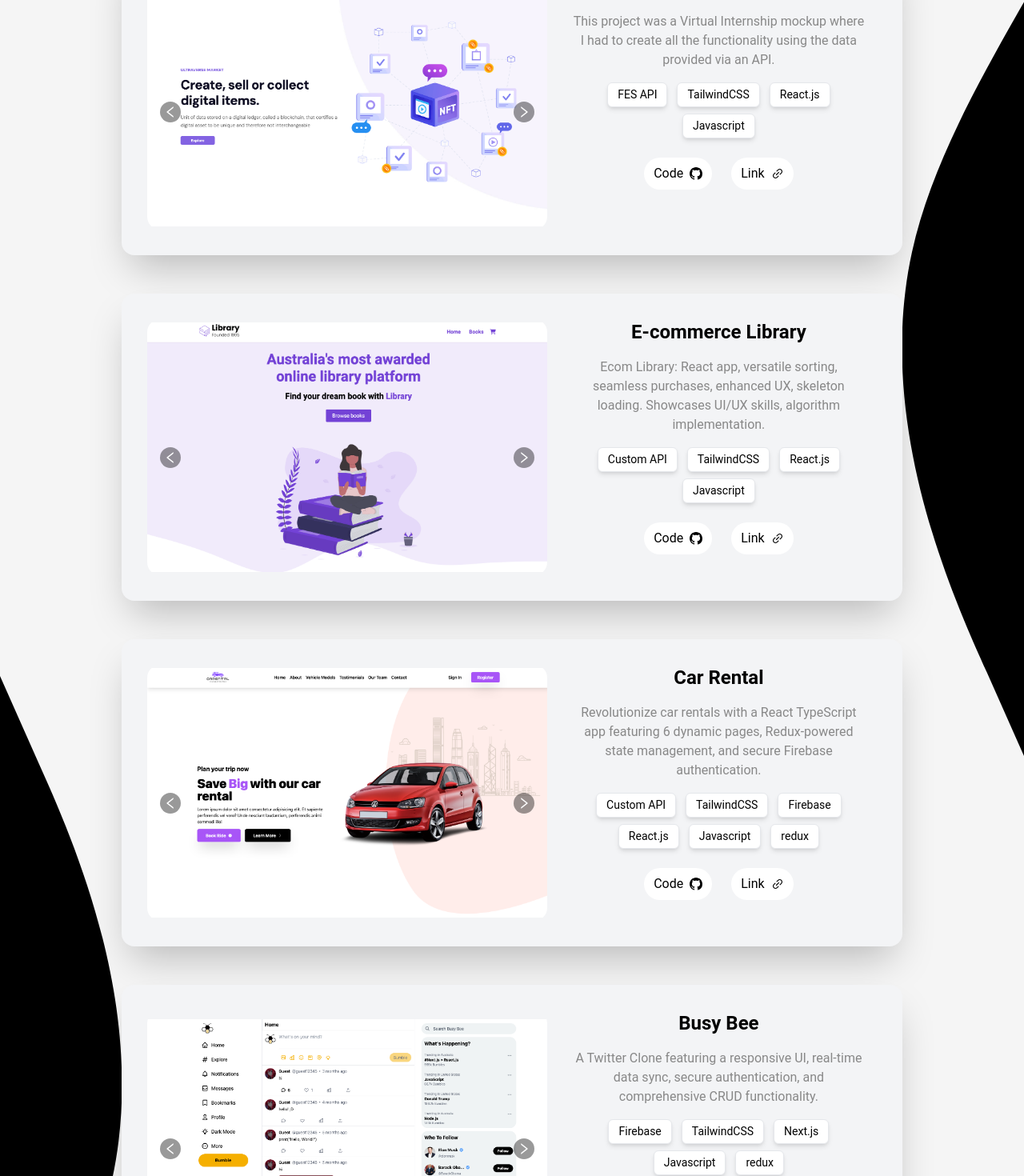
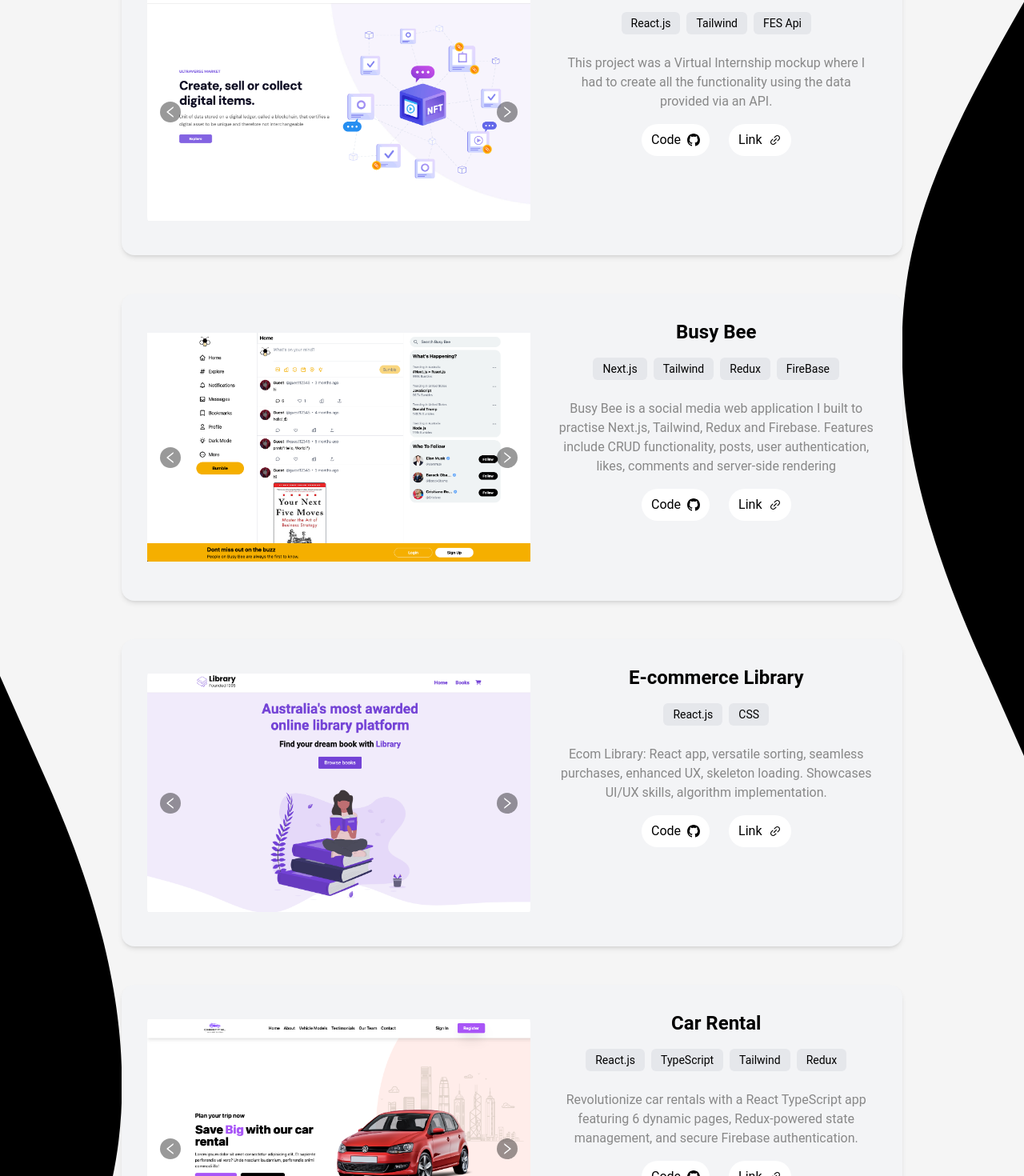
Before and after one commit to Cakinn1/Eportfolio-2023, a React (Create React App) app: page / in a window 1280 px wide. Shown: the part 1877-3347 px from the top of the page at 80% size. Built offline with nearby package versions, Linux system fonts and the light colour scheme.

Commit message:
HTML fixed

```diff
--- a/src/components/AboutMe.tsx
+++ b/src/components/AboutMe.tsx
@@ -17,7 +17,7 @@ export default function AboutMe() {
           }}
         ></div>
       </div>
-      <div className="container  p-[100px] px-[24px] relative" id="about">
+      <div className="container   p-[100px] px-[24px] relative" id="about">
         <div
           className={` min-h-[70vh] bg-gray-100 shadow-lg   rounded-b-lg ${
             projectAnimation ? "animate__about--me" : "opacity-0"
--- a/src/components/Landing.tsx
+++ b/src/components/Landing.tsx
@@ -23,7 +23,7 @@ export default function Landing() {
         </div>
       </div> */}
       <section
-        className="container relative flex items-center p-6"
+        className="container  relative flex items-center p-6"
         id="home"
         style={{ height: `calc(100vh - 84px)` }}
       >
--- a/src/components/Project.tsx
+++ b/src/components/Project.tsx
@@ -15,10 +15,10 @@ export default function Project() {
   const project3Animate = project3View ? "animate__project3" : "";
   const project4Animate = project4View ? "animate__project4" : "";
 const data: ProjectDataProps[] = [
+  // Ultraverse remains the same
   {
     image: ["u1.png", "u2.png", "u3.png", "u4.png"],
-      information:
-        "This project was a Virtual Internship mockup where I had to create all the functionality using the data provided via an API.",
+    information: "This project was a Virtual Internship mockup where I had to create all the functionality using the data provided via an API.",
     links: {
       github: "https://github.com/Cakinn1/Anthony-internship",
       vercel: "https://anthony-internship.vercel.app/",
@@ -26,24 +26,49 @@ export default function Project() {
     projectName: "Ultraverse",
     technologies: [
       {
-          Api: "FES API",
-          css: "TailwindCSS",
+        framework: "React.js",
+        css: "Tailwind",
+        Api: "FES Api",
         fireBase: "",
-          framework: "React.js",
-          javasScript: "Javascript",
+        javasScript: "",
         redux: "",
         typeScript: "",
       },
     ],
-      imageInView: "TBD",
+    imageInView: "ULTRAVERSE",
     refTest: project1,
     projectAnimate: project1Animate,
     projectInView: project1View,
   },
+  // Busy Bee is now the second element
+  {
+    image: ["BUSY_BEE_PHOTO_1.png", "BUSY_BEE_PHOTO_2.png", "BUSY_BEE_PHOTO_3.png", "BUSY_BEE_PHOTO_4.png"],
+    information: "Busy Bee is a social media web application I built to practise Next.js, Tailwind, Redux and Firebase. Features include CRUD functionality, posts, user authentication, likes, comments and server-side rendering",
+    links: {
+      github: "https://github.com/Cakinn1/Busy-Bee",
+      vercel: "https://busy-bee-opal.vercel.app/",
+    },
+    projectName: "Busy Bee",
+    technologies: [
+      {
+        framework: "Next.js",
+        typeScript: "",
+        javasScript: "",
+        css: "Tailwind",
+        redux: "Redux",
+        fireBase: "FireBase",
+        Api: "",
+      },
+    ],
+    imageInView: "BUSY_BEE",
+    refTest: project4,
+    projectAnimate: project4Animate,
+    projectInView: project4View,
+  },
+  // E-commerce Library is now the third element
   {
     image: ["b1.png", "b2.png", "b3.png", "b4.png"],
-      information:
-        "Ecom Library: React app, versatile sorting, seamless purchases, enhanced UX, skeleton loading. Showcases UI/UX skills, algorithm implementation.",
+    information: "Ecom Library: React app, versatile sorting, seamless purchases, enhanced UX, skeleton loading. Showcases UI/UX skills, algorithm implementation.",
     links: {
       github: "https://github.com/Cakinn1/Ecom-Library-React",
       vercel: "https://ecom-library-react-v3.vercel.app/",
@@ -51,25 +76,24 @@ export default function Project() {
     projectName: "E-commerce Library",
     technologies: [
       {
-          Api: "Custom API",
-          css: "TailwindCSS",
+        framework: "React.js",
+        typeScript: "",
+        javasScript: "",
+        css: "CSS",
+        Api: "",
         fireBase: "",
-          framework: "React.js",
-          javasScript: "Javascript",
         redux: "",
-          typeScript: "",
       },
     ],
     imageInView: "LIBRARY",
-
     refTest: project2,
     projectAnimate: project2Animate,
     projectInView: project2View,
   },
+  // Car Rental is now the last element
   {
     image: ["r1.png", "r2.png", "r3.png", "r4.png"],
-      information:
-        "Revolutionize car rentals with a React TypeScript app featuring 6 dynamic pages, Redux-powered state management, and secure Firebase authentication.",
+    information: "Revolutionize car rentals with a React TypeScript app featuring 6 dynamic pages, Redux-powered state management, and secure Firebase authentication.",
     links: {
       github: "https://github.com/Cakinn1/carRental-app",
       vercel: "https://car-rental-app-mu.vercel.app/",
@@ -77,56 +101,27 @@ export default function Project() {
     projectName: "Car Rental",
     technologies: [
       {
-          Api: "Custom API",
-          css: "TailwindCSS",
-          fireBase: "Firebase",
         framework: "React.js",
-          javasScript: "Javascript",
-          redux: "redux",
-          typeScript: "",
+        typeScript: "TypeScript",
+        javasScript: "",
+        css: "Tailwind",
+        redux: "Redux",
+        Api: "",
+        fireBase: "",
       },
     ],
-      imageInView: "ULTRAVERSE",
+    imageInView: "TBD",
     refTest: project3,
     projectAnimate: project3Animate,
     projectInView: project3View,
   },
-    {
-      image: [
-        "BUSY_BEE_PHOTO_1.png",
-        "BUSY_BEE_PHOTO_2.png",
-        "BUSY_BEE_PHOTO_3.png",
-        "BUSY_BEE_PHOTO_4.png",
-      ],
-      information:
-        "A Twitter Clone featuring a responsive UI, real-time data sync, secure authentication, and comprehensive CRUD functionality.",
-      links: {
-        github: "https://github.com/Cakinn1/twitter-clone",
-        vercel: "https://twitter-clone-cakinn1.vercel.app/",
-      },
-      projectName: "Busy Bee",
-      technologies: [
-        {
-          Api: "Firebase",
-          css: "TailwindCSS",
-          fireBase: "",
-          framework: "Next.js",
-          javasScript: "Javascript",
-          redux: "redux",
-          typeScript: "",
-        },
-      ],
-      imageInView: "BUSY_BEE",
-      refTest: project4,
-      projectAnimate: project4Animate,
-      projectInView: project4View,
-    },
 ];
+
 
   return (
     <section className="relative ">
       <section
-        className="container p-[80px] px-[24px] space-y-12"
+        className="container   p-[80px] px-[24px] space-y-12"
         id="projects"
       >
         <div
--- a/src/components/Projects.tsx
+++ b/src/components/Projects.tsx
@@ -27,14 +27,14 @@ export default function Projects({
   }
 
   return (
-    <div className="rounded-2xl space-y-4 md:space-y-0 flex-col md:flex-row flex w-full min-h-2/5 p-8  shadow-2xl gap-x-8 bg-gray-100">
+    <div className="rounded-2xl space-y-4 md:space-y-0 flex-col md:flex-row flex w-full min-h-2/5 p-8  shadow-md gap-x-8 bg-gray-100">
       <div className="relative  h-[320px]  rounded-2xl md:w-[500px] overflow-hidden flex bg-cover object-cover ">
         {imageInView && (
           <>
             {image.map((item, index) => (
               <img
                 key={index}
-                className="object-contain"
+                className="object-contain hover:scale-150 "
                 src={item}
                 style={{
                   transitionDuration: "1s",
@@ -59,24 +59,23 @@ export default function Projects({
         )}
       </div>
 
-      <div className=" md:w-[40%] flex space-y-4  items-center text-center flex-col">
+      <div className="md:w-[46%] flex space-y-4  items-center text-center flex-col">
         <div className="flex gap-x-2">
           <h1 className="font-bold text-2xl">
             <span>{projectName}</span>
           </h1>
         </div>
-        <p className="text-[#888] ">{information}</p>
         {technologies.map((item, index) => (
           <div
             key={index}
-            className="hidden md:flex gap-x-3 justify-center items-center text-[10px] flex-wrap"
+            className="hidden md:flex gap-x-2 justify-center items-center text-[10px] flex-wrap"
           >
             {Object.entries(item).map(
               ([key, value]) =>
                 value && (
                   <p
                     key={key}
-                    className="text-[14px]  bg-white border rounded-md shadow-md px-3 py-1 mb-2"
+                    className="flex rounded-md text-xs sm:text-sm px-3 py-1 bg-gray-200 mb-2"
                   >
                     {value}
                   </p>
@@ -84,6 +83,7 @@ export default function Projects({
             )}
           </div>
         ))}
+        <p className="text-[#888] ">{information}</p>
 
         <div className="flex gap-x-6" ref={refTest}>
           <ProjectLinks
@@ -108,7 +108,6 @@ function ProjectLinks({
   icon,
   title,
   notProject,
-  reftest,
 }: ProjectLinksProps) {
   return (
     <a
--- a/src/pages/App.tsx
+++ b/src/pages/App.tsx
@@ -70,3 +70,7 @@ it says this
    maybe add second page with more projects like secondary portfolio.
   }
 */
+
+
+
+// fix loading state ot eb the same as  busy bee
```
Lines whose indentation alone changed are shown as unchanged.
